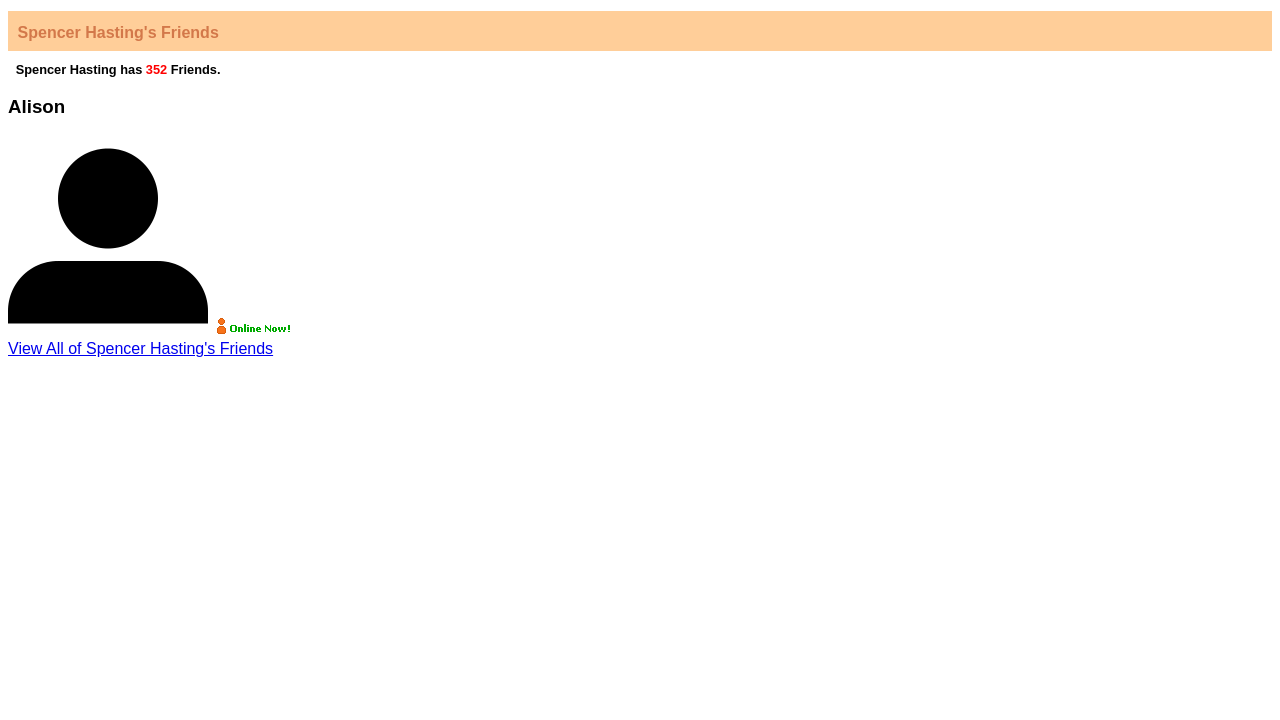
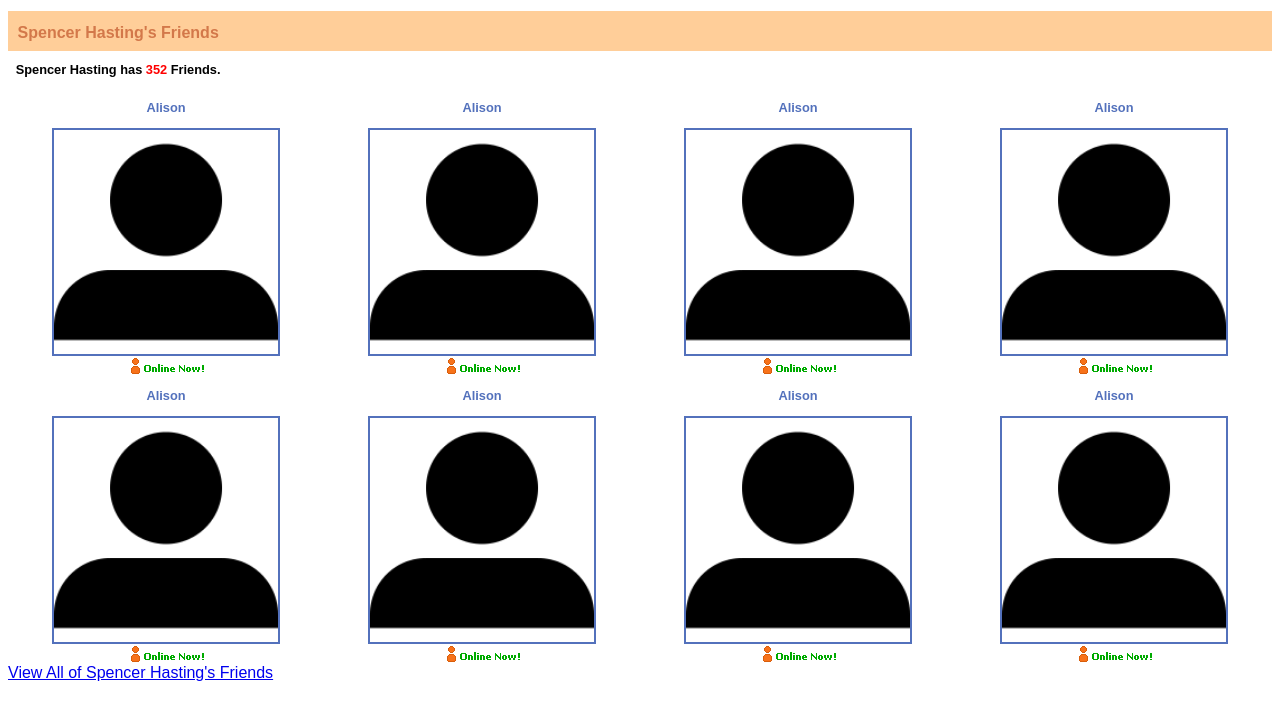
Before and after one commit to NikiGarner/top-8, a plain HTML site: page index.html in a window 1280 px wide. Drawn offline with Linux system fonts and the light colour scheme.

Commit message:
style friend headshots

```diff
--- a/css/styles.css
+++ b/css/styles.css
@@ -1,5 +1,10 @@
-* {
-  font-family: arial, sans-serif;
+*,
+*::before,
+*::after {
+    -webkit-box-sizing: border-box;
+       -moz-box-sizing: border-box;
+            box-sizing: border-box;
+            font-family: arial, sans-serif;
 }
 
 h1 {
@@ -18,3 +23,27 @@ h2 {
 #number-of-friends {
   color: red;
 }
+
+.friend {
+  width: 20%;
+  float: left;
+  margin-right: 2.5%;
+  margin-left: 2.5%;
+}
+
+.name, .headshot, .online-now {
+  display: block;
+  margin-left: auto;
+  margin-right: auto;
+}
+
+.name {
+  color: #5371bc;
+  font-size: .8em;
+  text-align: center;
+}
+
+.headshot {
+  border: solid #5371bc 2px;
+  width: 90%;
+}
--- a/index.html
+++ b/index.html
@@ -23,10 +23,44 @@
     <h1>Spencer Hasting's Friends</h1>
     <h2>Spencer Hasting has <span id="number-of-friends">352 </span>Friends.</h2>
     <div class="friend">
-      <h3>Alison</h3>
+      <h3 class="name">Alison</h3>
+      <img class="headshot" src="img/small-headshot-200-200.png" alt="small silhouette of head" />
+      <img class="online-now" src="img/online-now.gif" alt="online now text" />
+    </div>
+    <div class="friend">
+      <h3 class="name">Alison</h3>
+      <img class="headshot" src="img/small-headshot-200-200.png" alt="small silhouette of head" />
+      <img class="online-now" src="img/online-now.gif" alt="online now text" />
+    </div>
+    <div class="friend">
+      <h3 class="name">Alison</h3>
+      <img class="headshot" src="img/small-headshot-200-200.png" alt="small silhouette of head" />
+      <img class="online-now" src="img/online-now.gif" alt="online now text" />
+    </div>
+    <div class="friend">
+      <h3 class="name">Alison</h3>
+      <img class="headshot" src="img/small-headshot-200-200.png" alt="small silhouette of head" />
+      <img class="online-now" src="img/online-now.gif" alt="online now text" />
+    </div>
+    <div class="friend">
+      <h3 class="name">Alison</h3>
+      <img class="headshot" src="img/small-headshot-200-200.png" alt="small silhouette of head" />
+      <img class="online-now" src="img/online-now.gif" alt="online now text" />
+    </div>
+    <div class="friend">
+      <h3 class="name">Alison</h3>
+      <img class="headshot" src="img/small-headshot-200-200.png" alt="small silhouette of head" />
+      <img class="online-now" src="img/online-now.gif" alt="online now text" />
+    </div>
+    <div class="friend">
+      <h3 class="name">Alison</h3>
+      <img class="headshot" src="img/small-headshot-200-200.png" alt="small silhouette of head" />
+      <img class="online-now" src="img/online-now.gif" alt="online now text" />
+    </div>
+    <div class="friend">
+      <h3 class="name">Alison</h3>
       <img class="headshot" src="img/small-headshot-200-200.png" alt="small silhouette of head" />
       <img class="online-now" src="img/online-now.gif" alt="online now text" />
     </div>
     <a href="#">View All of Spencer Hasting's Friends</a>
   </body>
-</html>
```
